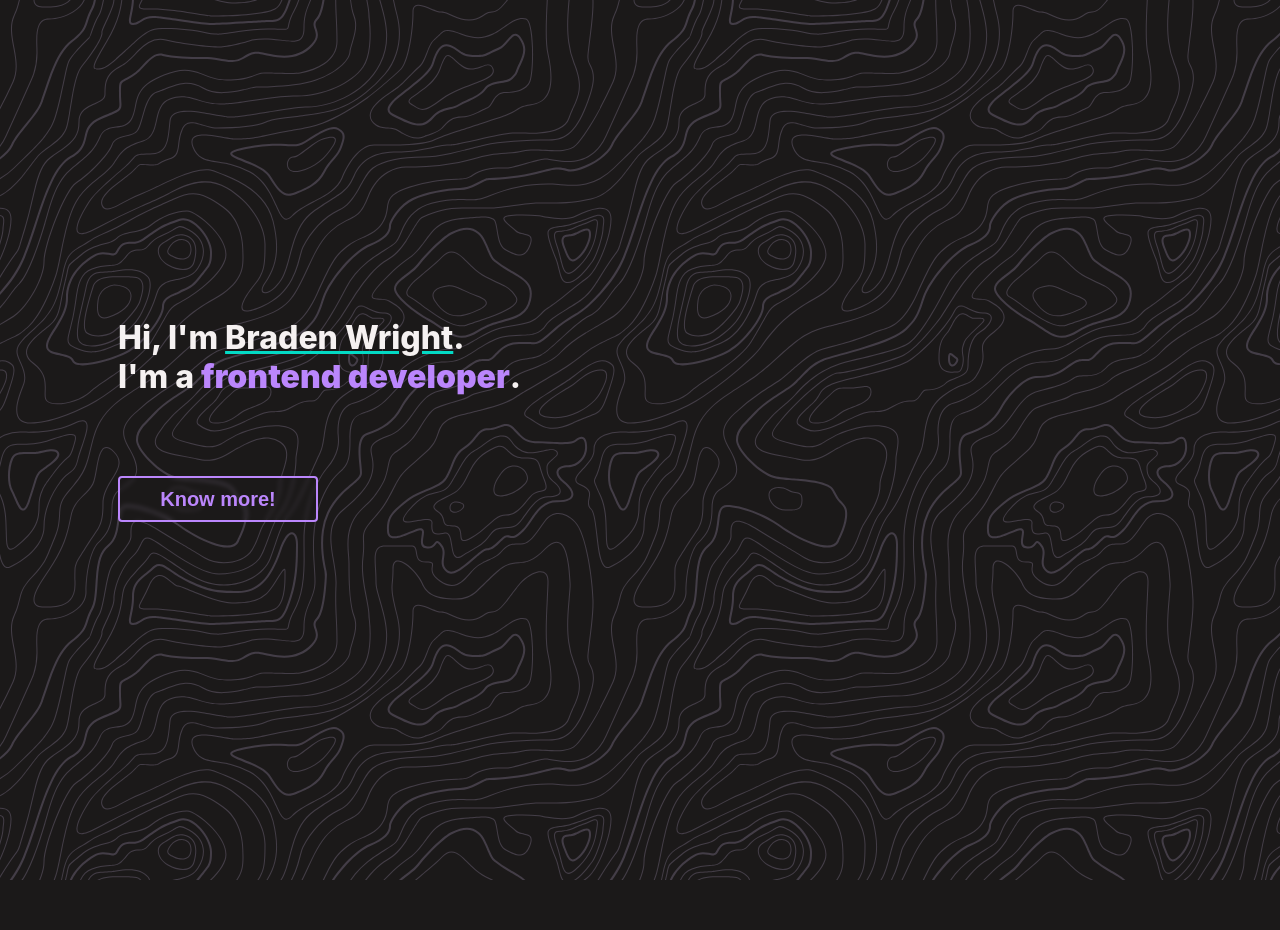
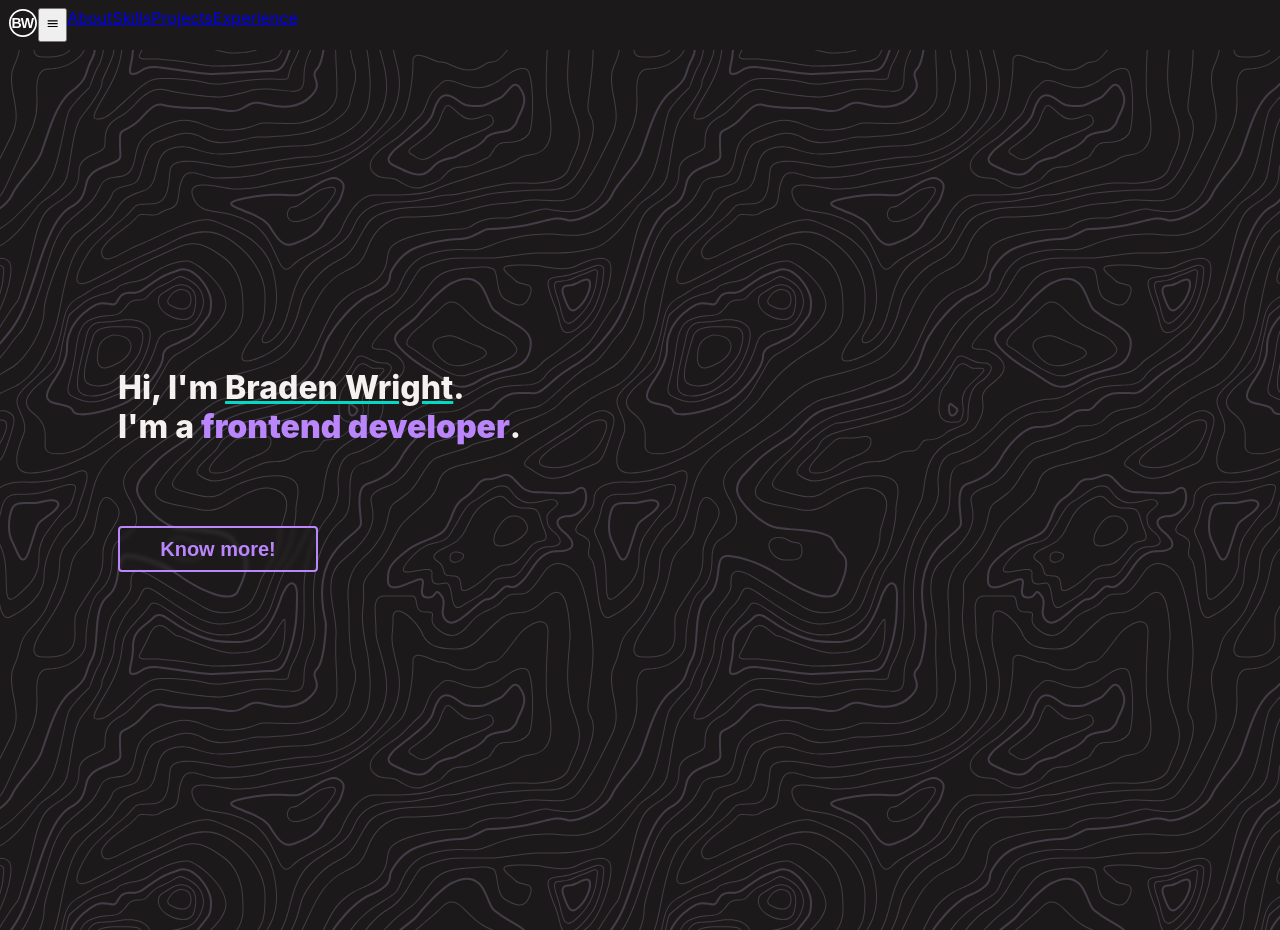
Before and after one commit to brad0s/my-portfolio, a Gatsby site: page / in a window 1280 px wide. Shown: the top 930 px of the page. Built offline with nearby package versions, Linux system fonts and the light colour scheme; Gatsby itself is replaced by a stand-in of ours.

Commit message:
start navbar

```diff
--- a/src/components/App.js
+++ b/src/components/App.js
@@ -6,11 +6,13 @@ import Projects from './projects/Projects';
 import Skills from './skills/Skills';
 import Education from './education/Education';
 import Footer from './footer/Footer';
+import Nav from './nav/Nav';
 
 function App() {
   const htmlTag = document.getRootNode();
   return (
     <>
+      <Nav />
       <Hero />
       <About />
       <Skills />
--- /dev/null
+++ b/src/components/nav/Nav.js
@@ -0,0 +1,48 @@
+import React from 'react';
+import company from '../../images/bw-logo-white.svg';
+import { IoMdMenu } from 'react-icons/io';
+
+function Nav() {
+  return (
+    <nav className="Nav">
+      <a href="#" className="Nav__brand">
+        <img
+          className="Nav__brand__logo"
+          src={company}
+          alt="Personal logo"
+          width="30px"
+          height="30px"
+        />
+      </a>
+      <button className="Nav__toggler">
+        <IoMdMenu className="Nav__toggler__icon" />
+      </button>
+      <div className="Nav__navbar">
+        <ul className="Nav__navbar__list">
+          <li className="Nav__navbar__list__item">
+            <a className="Nav__navbar__list__item__link" href="#">
+              About
+            </a>
+          </li>
+          <li className="Nav__navbar__list__item">
+            <a className="Nav__navbar__list__item__link" href="#">
+              Skills
+            </a>
+          </li>
+          <li className="Nav__navbar__list__item">
+            <a className="Nav__navbar__list__item__link" href="#">
+              Projects
+            </a>
+          </li>
+          <li className="Nav__navbar__list__item">
+            <a className="Nav__navbar__list__item__link" href="#">
+              Experience
+            </a>
+          </li>
+        </ul>
+      </div>
+    </nav>
+  );
+}
+
+export default Nav;
--- a/src/data/data.js
+++ b/src/data/data.js
@@ -95,7 +95,7 @@ export const experienceData = [
     id: nanoid(),
     company: `Martindale-Nolo`,
     location: `Pleasanton, CA`,
-    jobTitle: `Frontend Dev Intern`,
+    jobTitle: `Frontend Developer Intern`,
     dates: { start: `Oct 2019`, end: `Feb 2020` },
     info: [
       {
--- /dev/null
+++ b/src/styles/components/_nav.scss
@@ -0,0 +1,30 @@
+.Nav {
+  position: sticky;
+  top: 0;
+  z-index: 10;
+  padding: 0.5rem;
+  display: flex;
+  &__brand {
+    &__logo {
+    }
+  }
+
+  &__toggler {
+    &__icon {
+    }
+  }
+
+  &__navbar {
+    &__list {
+      list-style-type: none;
+      margin: 0;
+      padding: 0;
+      display: flex;
+
+      &__item {
+        &__link {
+        }
+      }
+    }
+  }
+}
--- a/src/styles/main.scss
+++ b/src/styles/main.scss
@@ -4,6 +4,7 @@
 @import './base/themes';
 @import './base/base';
 
+@import './components/nav';
 @import './components/hero';
 @import './components/about';
 @import './components/skills';
```
Also changed, not shown: src/images/bw-logo-white.svg (added), src/images/bw-logo.svg (added).
